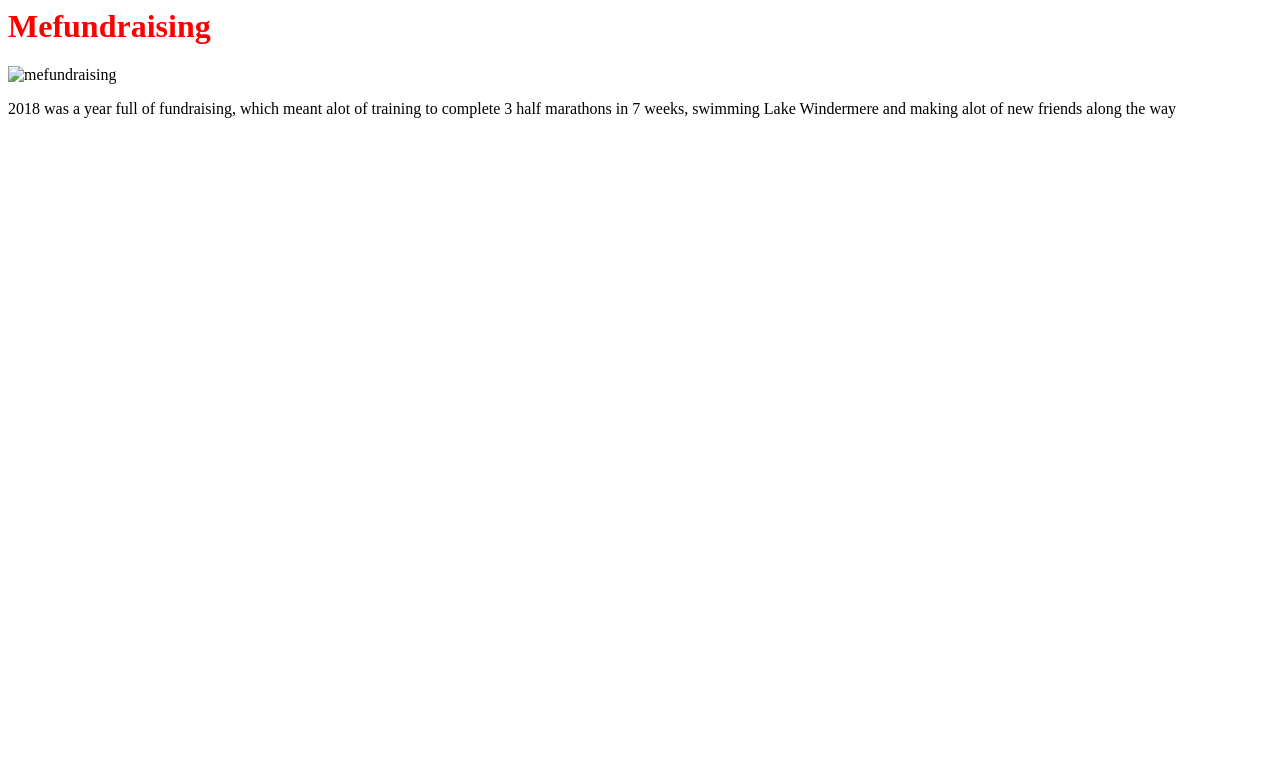
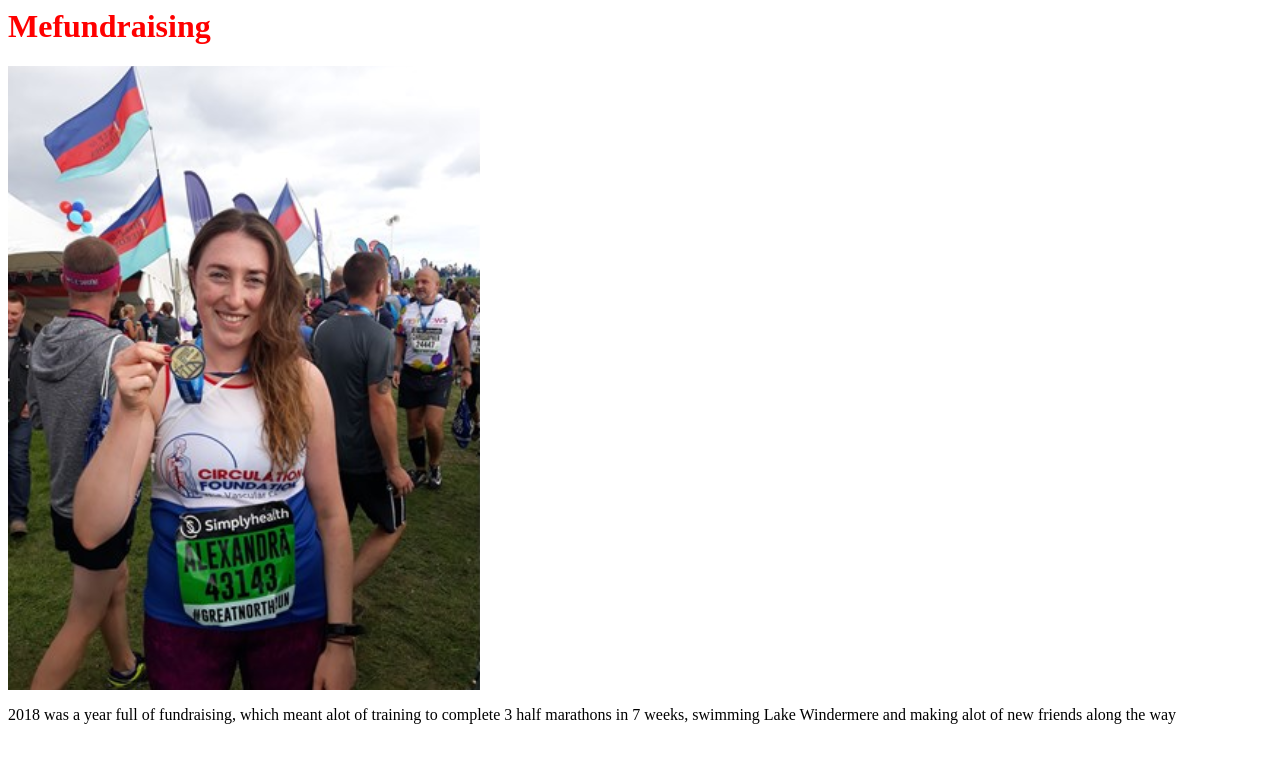
Before and after one commit to melaughA/me-laugh, a plain HTML site: page index.html in a window 1280 px wide. Drawn offline with Linux system fonts and the light colour scheme.

Commit message:
Update index.html

```diff
--- a/index.html
+++ b/index.html
@@ -11,7 +11,7 @@
         <h1>
         Mefundraising
         </h1>
-            <img src="/me-laugh/fundraise.jpg" alt="mefundraising"/>
+            <img src="/me-laugh/fundraise.png" alt="mefundraising"/>
             <p>
             2018 was a year full of fundraising, which meant alot of training to complete 3 half marathons in 7 weeks, swimming Lake Windermere and making alot of new friends along the way
             </p>
```
